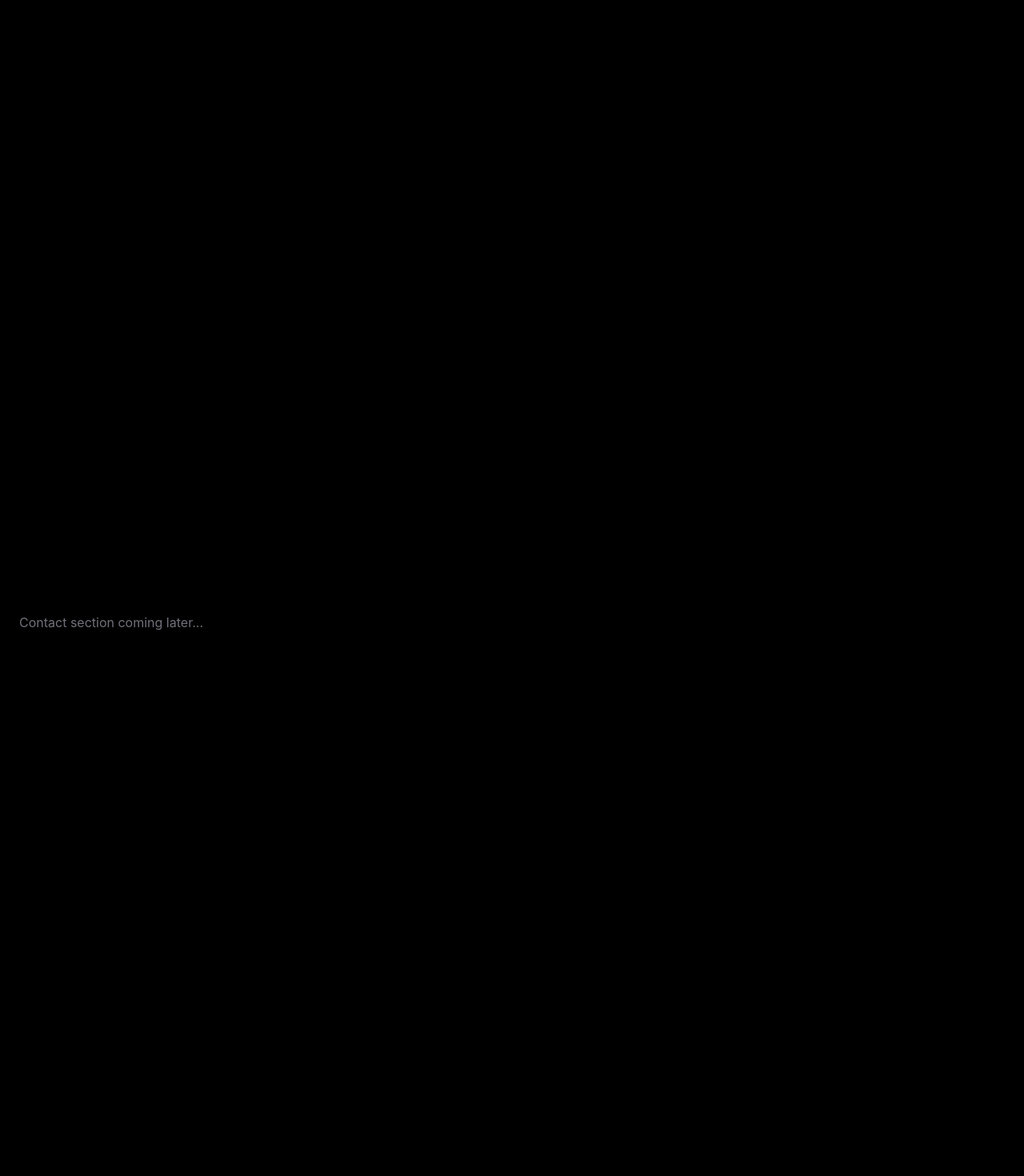
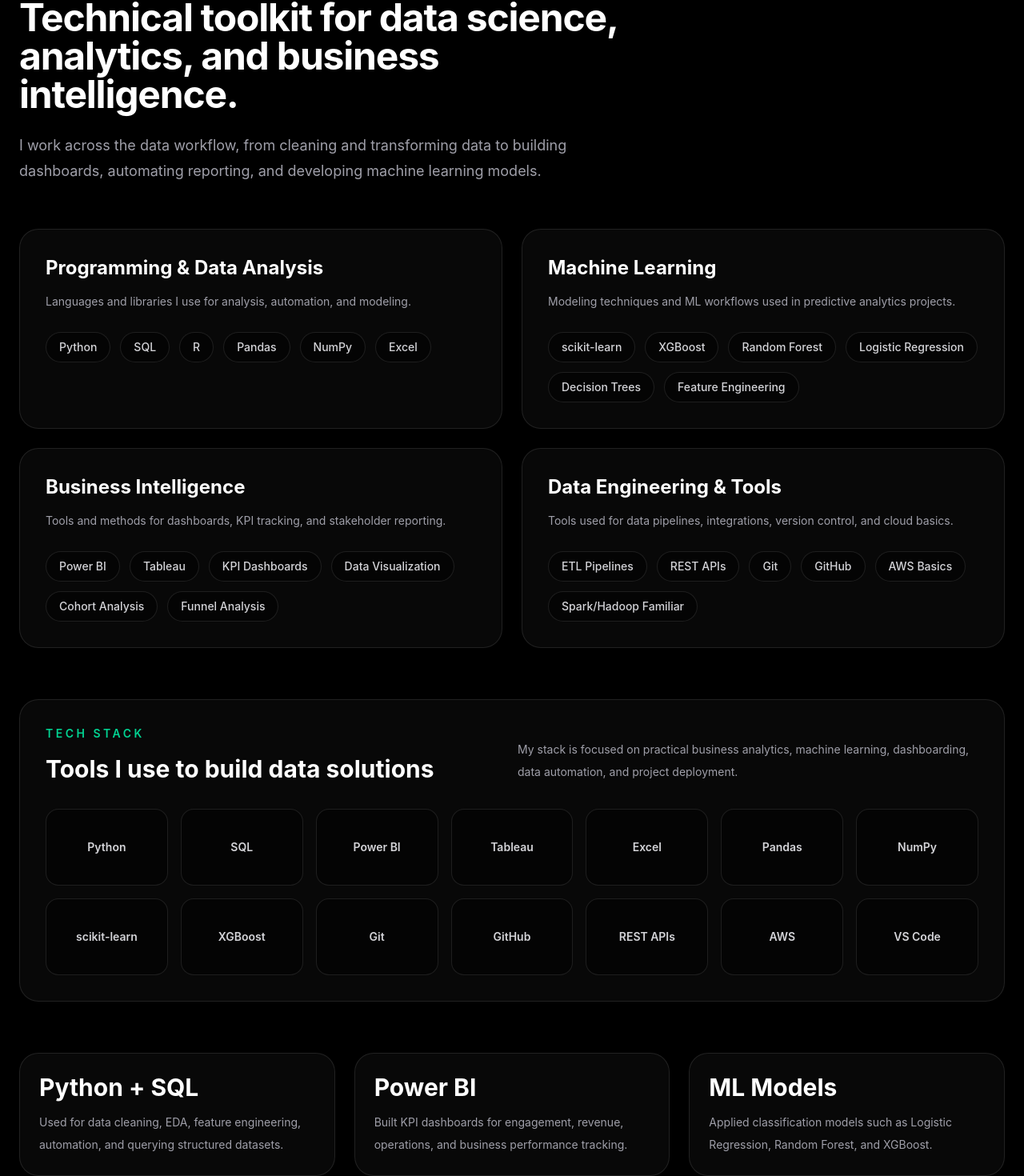
Before and after one commit to PunitJadhav31/my_portfolio_website, a React (Vite) app: page / in a window 1280 px wide. Shown: the part 6054-7524 px from the top of the page at 80% size. Built offline with nearby package versions, Linux system fonts and the light colour scheme.

Commit message:
Add skills section

```diff
--- a/src/App.jsx
+++ b/src/App.jsx
@@ -3,6 +3,7 @@
 import About from "./components/About";
 import Projects from "./components/Projects";
 import Experience from "./components/Experience";
+import Skills from "./components/Skills";
 
 function App() {
   return (
@@ -12,16 +13,11 @@
       <About />
       <Projects />
       <Experience />
-
-      <section id="skills" className="min-h-screen px-6 py-24">
-        <div className="mx-auto max-w-7xl">
-          <p className="text-zinc-500">Skills section coming next...</p>
-        </div>
-      </section>
+      <Skills />
 
       <section id="contact" className="min-h-screen px-6 py-24">
         <div className="mx-auto max-w-7xl">
-          <p className="text-zinc-500">Contact section coming later...</p>
+          <p className="text-zinc-500">Contact section coming next...</p>
         </div>
       </section>
     </div>
--- /dev/null
+++ b/src/components/Skills.jsx
@@ -0,0 +1,171 @@
+const skillCategories = [
+  {
+    title: "Programming & Data Analysis",
+    description: "Languages and libraries I use for analysis, automation, and modeling.",
+    skills: ["Python", "SQL", "R", "Pandas", "NumPy", "Excel"],
+  },
+  {
+    title: "Machine Learning",
+    description: "Modeling techniques and ML workflows used in predictive analytics projects.",
+    skills: [
+      "scikit-learn",
+      "XGBoost",
+      "Random Forest",
+      "Logistic Regression",
+      "Decision Trees",
+      "Feature Engineering",
+    ],
+  },
+  {
+    title: "Business Intelligence",
+    description: "Tools and methods for dashboards, KPI tracking, and stakeholder reporting.",
+    skills: [
+      "Power BI",
+      "Tableau",
+      "KPI Dashboards",
+      "Data Visualization",
+      "Cohort Analysis",
+      "Funnel Analysis",
+    ],
+  },
+  {
+    title: "Data Engineering & Tools",
+    description: "Tools used for data pipelines, integrations, version control, and cloud basics.",
+    skills: [
+      "ETL Pipelines",
+      "REST APIs",
+      "Git",
+      "GitHub",
+      "AWS Basics",
+      "Spark/Hadoop Familiar",
+    ],
+  },
+];
+
+const tools = [
+  "Python",
+  "SQL",
+  "Power BI",
+  "Tableau",
+  "Excel",
+  "Pandas",
+  "NumPy",
+  "scikit-learn",
+  "XGBoost",
+  "Git",
+  "GitHub",
+  "REST APIs",
+  "AWS",
+  "VS Code",
+];
+
+function Skills() {
+  return (
+    <section id="skills" className="bg-black px-6 py-24">
+      <div className="mx-auto max-w-7xl">
+        <div className="mb-14">
+          <p className="mb-3 text-sm font-semibold uppercase tracking-[0.3em] text-emerald-400">
+            Skills
+          </p>
+
+          <h2 className="max-w-3xl text-4xl font-bold tracking-tight text-white sm:text-5xl">
+            Technical toolkit for data science, analytics, and business
+            intelligence.
+          </h2>
+
+          <p className="mt-6 max-w-3xl text-base leading-8 text-zinc-400 sm:text-lg">
+            I work across the data workflow, from cleaning and transforming
+            data to building dashboards, automating reporting, and developing
+            machine learning models.
+          </p>
+        </div>
+
+        <div className="grid gap-6 lg:grid-cols-2">
+          {skillCategories.map((category) => (
+            <div
+              key={category.title}
+              className="rounded-3xl border border-white/10 bg-white/[0.03] p-6 transition hover:border-emerald-400/40 hover:bg-white/[0.06] lg:p-8"
+            >
+              <h3 className="text-2xl font-bold text-white">
+                {category.title}
+              </h3>
+
+              <p className="mt-3 text-sm leading-7 text-zinc-400">
+                {category.description}
+              </p>
+
+              <div className="mt-6 flex flex-wrap gap-3">
+                {category.skills.map((skill) => (
+                  <span
+                    key={skill}
+                    className="rounded-full border border-white/10 bg-black/40 px-4 py-2 text-sm font-medium text-zinc-300 transition hover:border-emerald-400/40 hover:text-emerald-300"
+                  >
+                    {skill}
+                  </span>
+                ))}
+              </div>
+            </div>
+          ))}
+        </div>
+
+        <div className="mt-16 rounded-3xl border border-white/10 bg-white/[0.03] p-6 lg:p-8">
+          <div className="flex flex-col gap-4 lg:flex-row lg:items-end lg:justify-between">
+            <div>
+              <p className="text-sm font-semibold uppercase tracking-[0.25em] text-emerald-400">
+                Tech Stack
+              </p>
+
+              <h3 className="mt-4 text-3xl font-bold text-white">
+                Tools I use to build data solutions
+              </h3>
+            </div>
+
+            <p className="max-w-xl text-sm leading-7 text-zinc-400">
+              My stack is focused on practical business analytics, machine
+              learning, dashboarding, data automation, and project deployment.
+            </p>
+          </div>
+
+          <div className="mt-8 grid grid-cols-2 gap-4 sm:grid-cols-3 lg:grid-cols-7">
+            {tools.map((tool) => (
+              <div
+                key={tool}
+                className="flex min-h-24 items-center justify-center rounded-2xl border border-white/10 bg-black/40 p-4 text-center text-sm font-semibold text-zinc-300 transition hover:-translate-y-1 hover:border-emerald-400/40 hover:text-emerald-300"
+              >
+                {tool}
+              </div>
+            ))}
+          </div>
+        </div>
+
+        <div className="mt-16 grid gap-6 md:grid-cols-3">
+          <div className="rounded-3xl border border-white/10 bg-white/[0.03] p-6">
+            <p className="text-3xl font-bold text-white">Python + SQL</p>
+            <p className="mt-3 text-sm leading-7 text-zinc-400">
+              Used for data cleaning, EDA, feature engineering, automation, and
+              querying structured datasets.
+            </p>
+          </div>
+
+          <div className="rounded-3xl border border-white/10 bg-white/[0.03] p-6">
+            <p className="text-3xl font-bold text-white">Power BI</p>
+            <p className="mt-3 text-sm leading-7 text-zinc-400">
+              Built KPI dashboards for engagement, revenue, operations, and
+              business performance tracking.
+            </p>
+          </div>
+
+          <div className="rounded-3xl border border-white/10 bg-white/[0.03] p-6">
+            <p className="text-3xl font-bold text-white">ML Models</p>
+            <p className="mt-3 text-sm leading-7 text-zinc-400">
+              Applied classification models such as Logistic Regression, Random
+              Forest, and XGBoost.
+            </p>
+          </div>
+        </div>
+      </div>
+    </section>
+  );
+}
+
+export default Skills;
```
